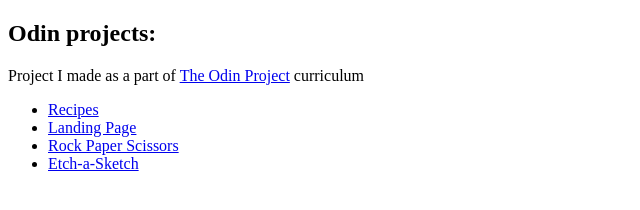
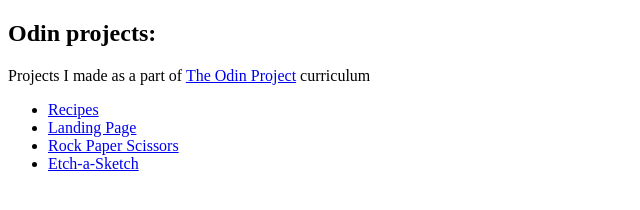
Before and after one commit to plakill/plakill.github.io, a plain HTML site: page index.html in a window 1280 px wide. Shown: the full height of the page, 0-640 px from the left. Drawn offline with Linux system fonts and the light colour scheme.

Commit message:
Fix a typo

```diff
--- a/index.html
+++ b/index.html
@@ -7,7 +7,7 @@
 </head>
 <body>
     <h2>Odin projects:</h2>
-    <p>Project I made as a part of <a href="https://theodinproject.com">The Odin Project</a> curriculum</p>
+    <p>Projects I made as a part of <a href="https://theodinproject.com">The Odin Project</a> curriculum</p>
     <ul class="projects">
         <li><a href="https://plakill.github.io/odin-recipes">Recipes</a></li>
         <li><a href="https://plakill.github.io/odin-landing-page">Landing Page</a></li>
```
